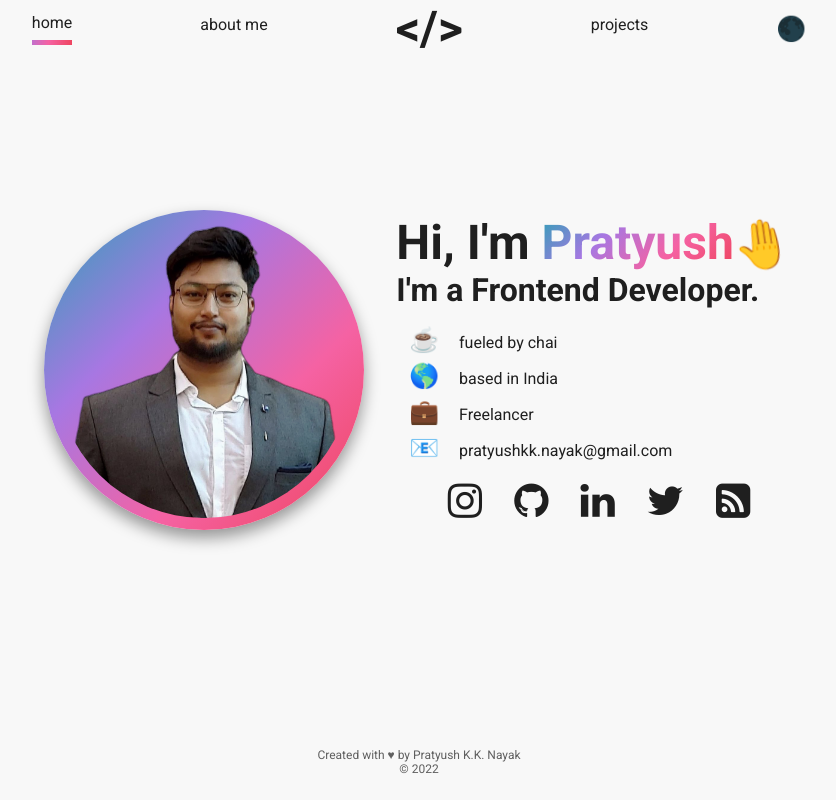
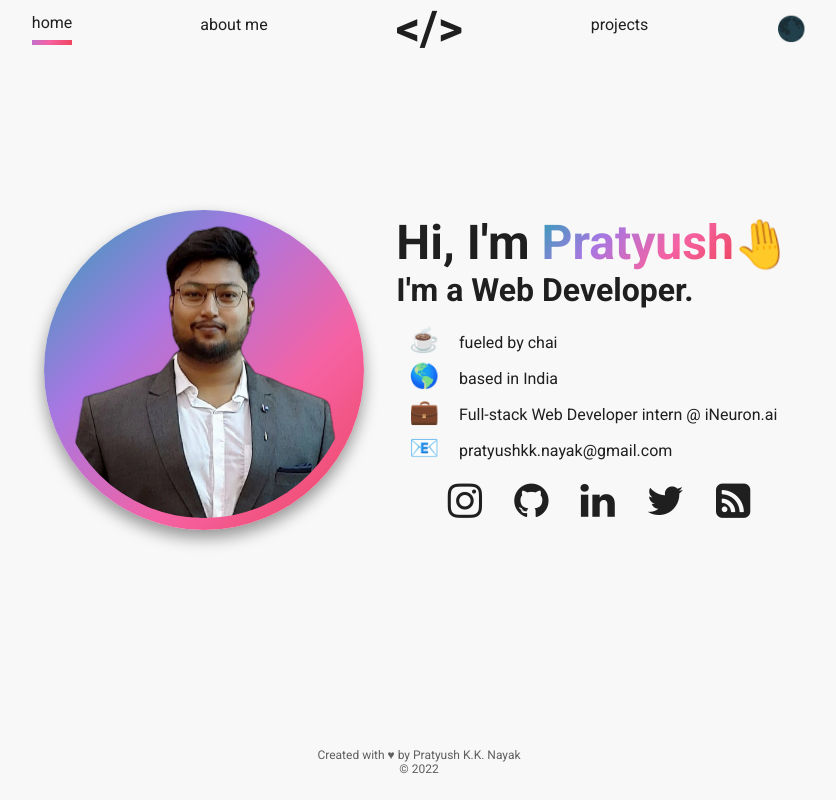
Before and after one commit to pratyushkk/portfolio, a React (Create React App) app: page / in a window 1280 px wide. Shown: the whole page, without its empty margins (221-1057 px from the left). Built offline with nearby package versions, Linux system fonts and the light colour scheme; the HTML template or start-up script is replaced by a standard one.

Commit message:
Update Info.js
updated work and position

```diff
--- a/src/info/Info.js
+++ b/src/info/Info.js
@@ -20,7 +20,7 @@ export const info = {
   firstName: "Pratyush",
   lastName: "Nayak",
   initials: "</>",
-  position: "a Frontend Developer",
+  position: "a Web Developer",
   selfPortrait: self, // don't change this unless you want to name your self-portrait in the "img" folder something else!
   gradient: `-webkit-linear-gradient(135deg, ${colors})`, // don't change this either
   baseColor: colors[0],
@@ -35,7 +35,7 @@ export const info = {
     },
     {
       emoji: "💼",
-      text: "Freelancer",
+      text: "Full-stack Web Developer intern @ iNeuron.ai",
     },
     {
       emoji: "📧",
```
